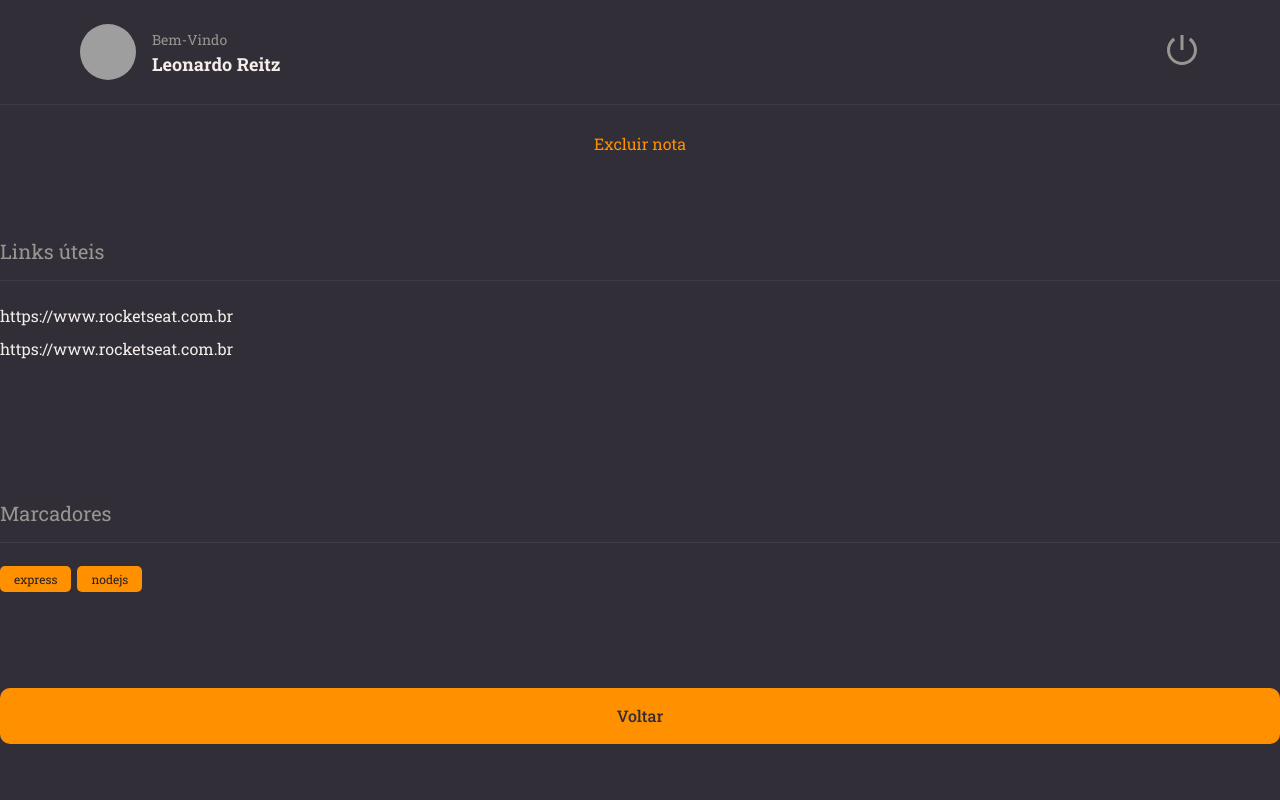
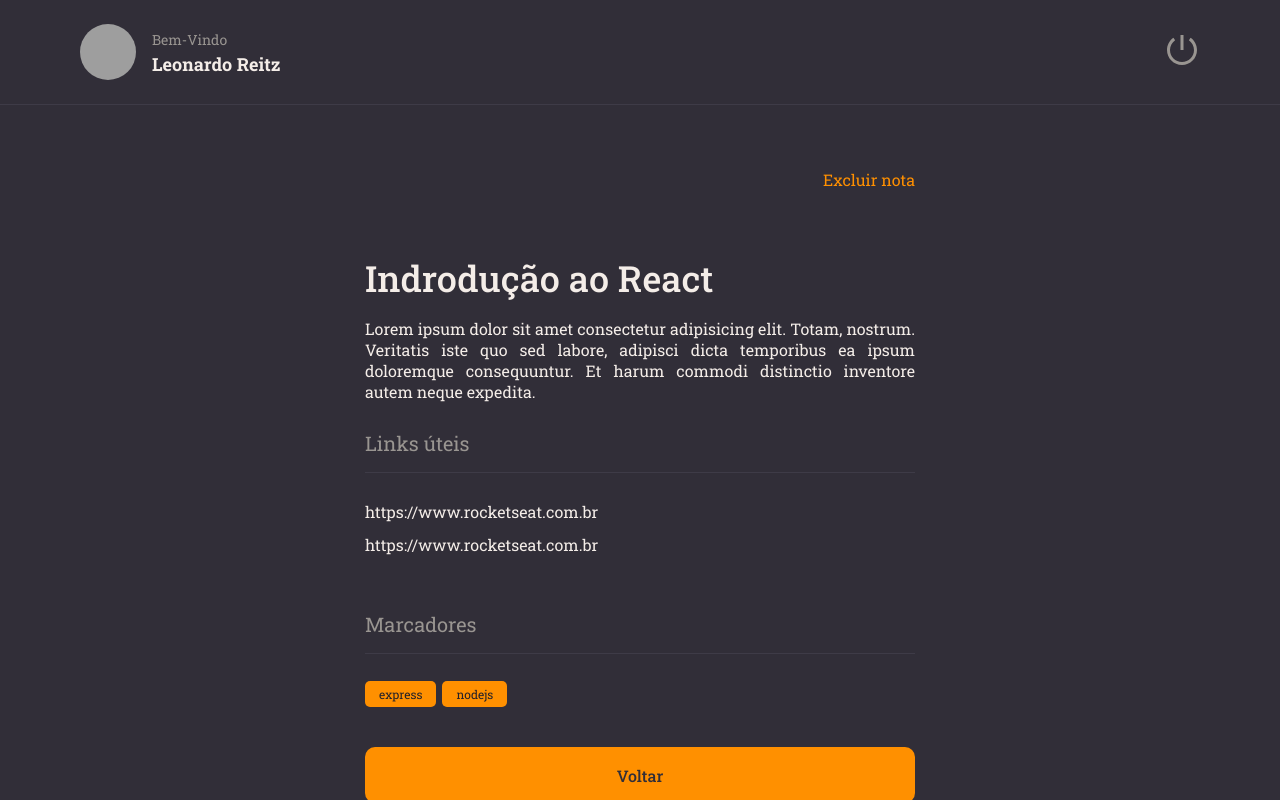
Before and after one commit to Leonardo1205/Rocketnotes, a React (Vite) app: page / in a window 1280 px wide. Built offline with nearby package versions, Linux system fonts and the light colour scheme; grey boxes are pictures that could not be loaded.

Commit message:
finalizing interface details

```diff
--- a/src/components/Section/styles.js
+++ b/src/components/Section/styles.js
@@ -1,7 +1,7 @@
 import styled from "styled-components";
 
 export const Container = styled.section`
-    margin: 56px 0 28px;
+    margin: 28px 0;
 
     > h2 {
         border-bottom-width: 1px;
@@ -9,7 +9,7 @@ export const Container = styled.section`
         border-bottom-color: ${({ theme }) => theme.COLORS.BACKGROUND_700};
 
         padding-bottom: 16px;
-        margin-bottom: 24px;
+        margin-bottom: 28px;
 
         color: ${({ theme }) => theme.COLORS.GRAY_100};
 
--- a/src/pages/Details/index.jsx
+++ b/src/pages/Details/index.jsx
@@ -1,4 +1,4 @@
-import { Container, Links } from "./styles"
+import { Container, Links, Content } from "./styles"
 
 import { Header } from "../../components/Header"
 import { Button } from "../../components/Button/Index"
@@ -12,8 +12,16 @@ export function Details() {
     <Container>
       <Header />
 
+      <main>
+        <Content>
           <ButtonText title="Excluir nota"/>
 
+            <h1>
+              Indrodução ao React
+            </h1>
+            <p>
+              Lorem ipsum dolor sit amet consectetur adipisicing elit. Totam, nostrum. Veritatis iste quo sed labore, adipisci dicta temporibus ea ipsum doloremque consequuntur. Et harum commodi distinctio inventore autem neque expedita.
+            </p>
             <Section title= "Links úteis">
               <Links>
                 <li><a href="#">https://www.rocketseat.com.br</a></li>
@@ -26,6 +34,8 @@ export function Details() {
               <Tag title= "nodejs"/>
             </Section>
           <Button title="Voltar"/>
+        </Content>
+      </main>
     </Container>
   )
 }
--- a/src/pages/Details/styles.js
+++ b/src/pages/Details/styles.js
@@ -8,7 +8,13 @@ export const Container = styled.div`
     grid-template-rows: 105px auto;
     grid-template-areas:
     "header"
-    "content"
+    "content";
+
+    > main {
+        grid-area: content;
+        overflow-y: scroll;
+        padding: 64px 0;
+    }
 `;
 
 export const Links = styled.ul`
@@ -22,3 +28,27 @@ export const Links = styled.ul`
         }
     }
 `;
+
+export const Content = styled.div`
+    max-width: 550px;
+    margin: 0 auto;
+
+    display: flex;
+    flex-direction: column;
+
+    > button:first-child {
+        align-self: end;
+    }
+
+    > h1 {
+        font-size: 36px;
+        font-weight: 500;
+        padding-top: 64px;
+    }
+
+    > p {
+        font-size: 16px;
+        margin-top: 16px;
+        text-align: justify;
+    }
+`;
```
Lines whose indentation alone changed are shown as unchanged.
